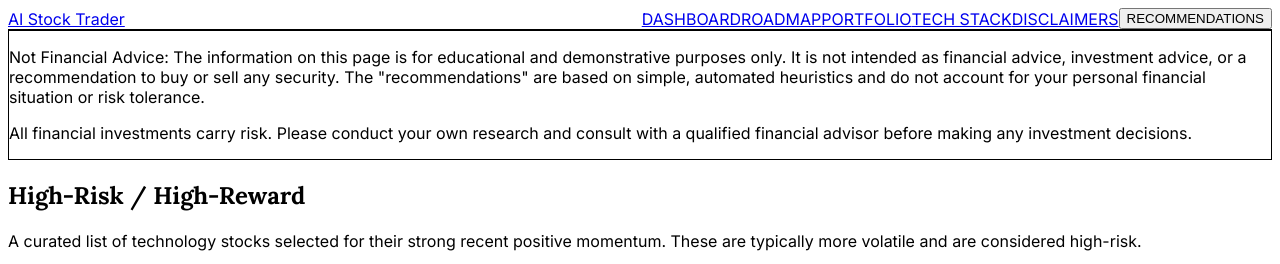
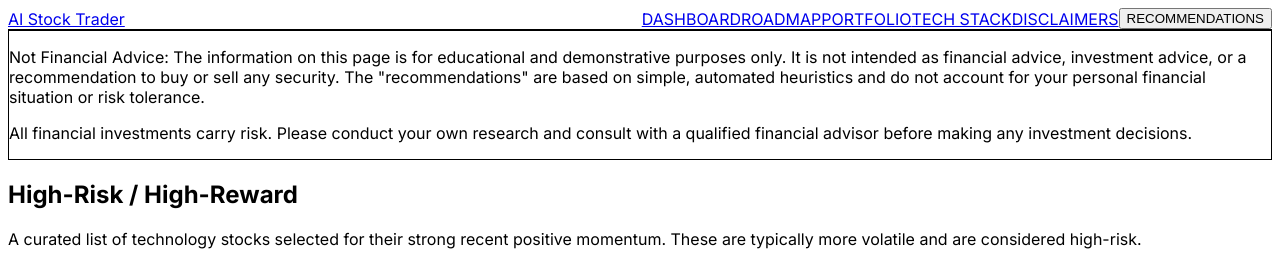
Before and after one commit to jfb9265/ai-stock-trader, a Next.js app: page /recommendations/high-growth in a window 1280 px wide. Shown: the top 264 px of the page. Built offline with nearby package versions, Linux system fonts and the light colour scheme; no server answers.

Commit message:
feat: Implement Elegant Noir redesign with top navigation and graph fix

```diff
--- a/src/app/globals.css
+++ b/src/app/globals.css
@@ -6,7 +6,4 @@
   :root {
     --font-lora: var(--font-lora); /* This will be replaced by the actual font-family from next/font */
   }
-  h1, h2, h3, h4, h5, h6 {
-    font-family: var(--font-lora);
-  }
 }
--- a/src/components/StockList.tsx
+++ b/src/components/StockList.tsx
@@ -36,7 +36,7 @@ const StockList = ({ stocks }: StockListProps) => {
                 <h3 className="text-xl font-serif font-bold text-white truncate">{stock.name}</h3>
                 <p className="text-sm text-gray-400">{stock.ticker}</p>
               </div>
-              <Link href={purchaseLink} target="_blank" rel="noopener noreferrer" className="text-xs px-3 py-1 bg-gray-700 text-gray-300 rounded-full hover:bg-accent hover:text-white transition-colors">
+              <Link href={purchaseLink} target="_blank" rel="noopener noreferrer" className="text-xs px-2 py-0.5 bg-gray-700 text-gray-300 rounded-full hover:bg-accent hover:text-white transition-colors">
                 Info
               </Link>
             </div>
```
